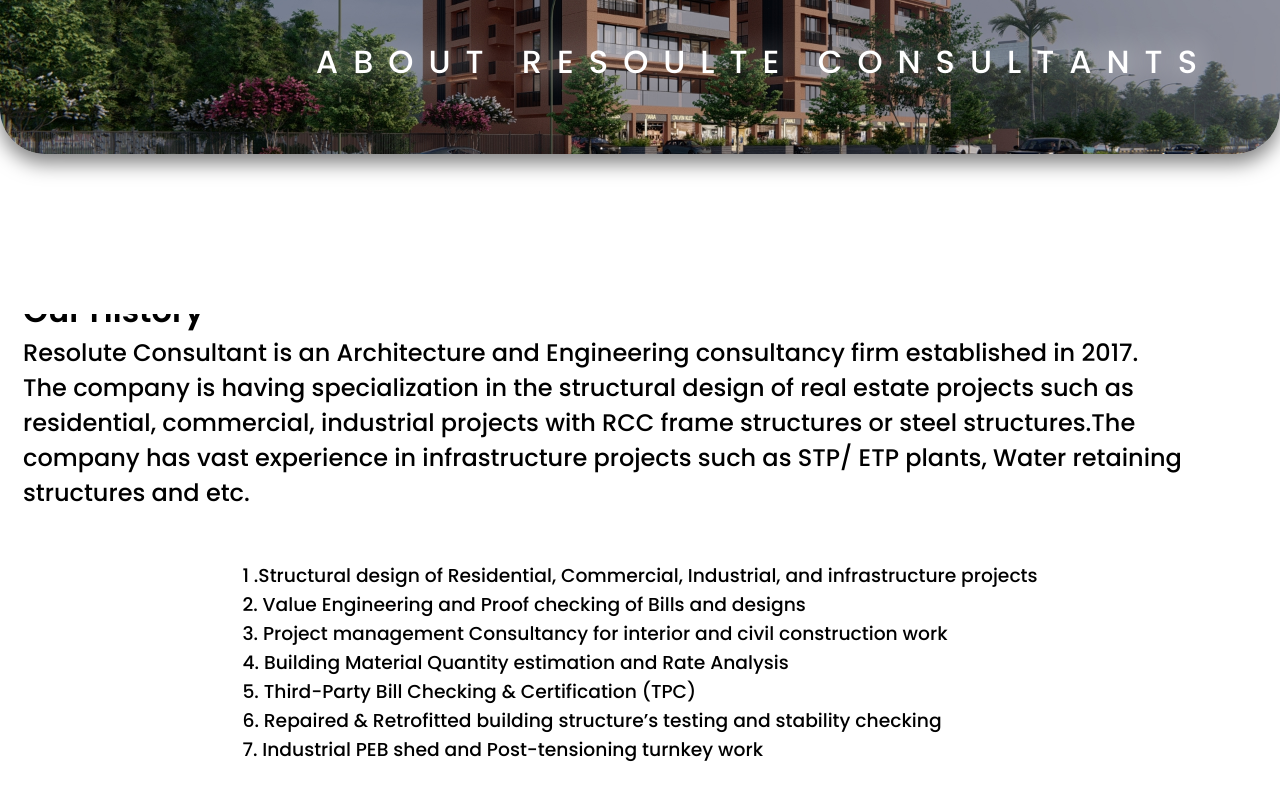
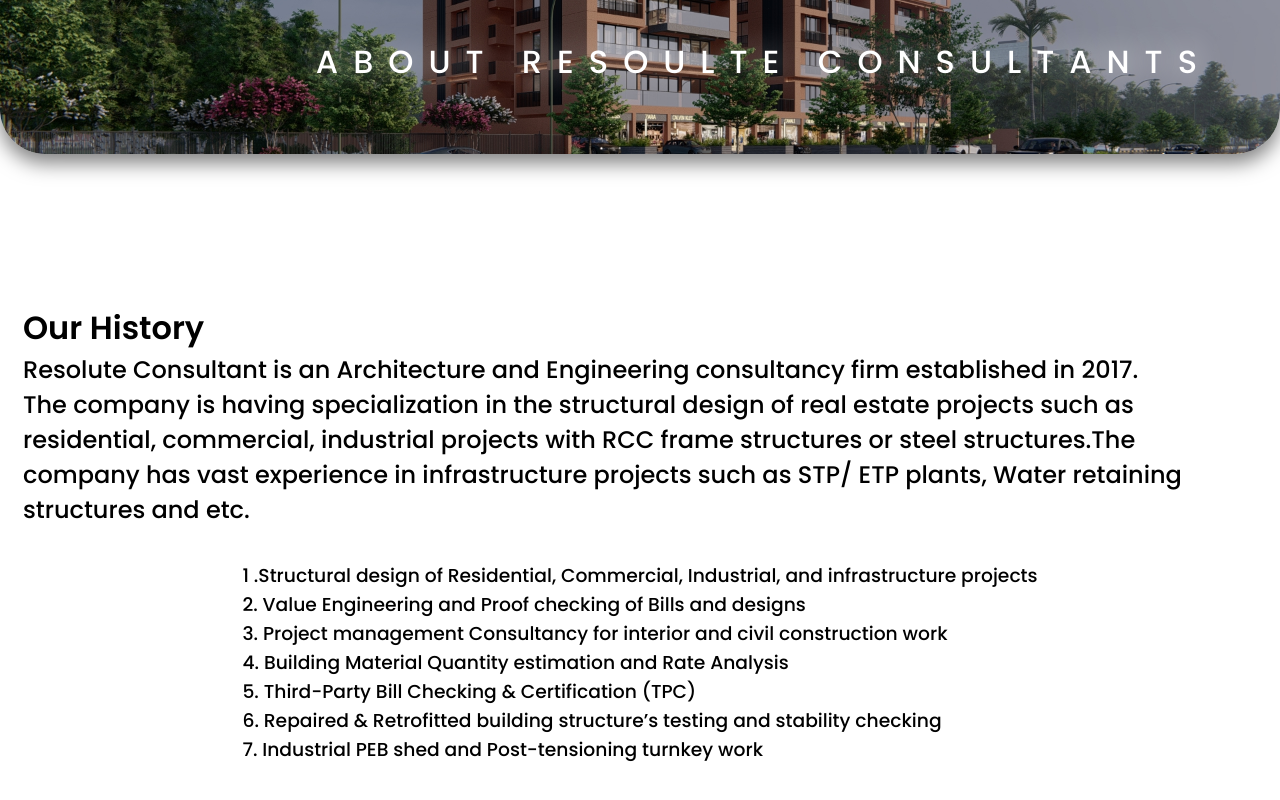
Before and after one commit to shyamaljoshi1/G1_SGP, a React (Create React App) app: page /about in a window 1280 px wide. Shown: the part 486-1286 px from the top of the page. Built offline with nearby package versions, Linux system fonts and the light colour scheme.

Commit message:
about us

```diff
--- a/src/components/aboutus.js
+++ b/src/components/aboutus.js
@@ -132,9 +132,9 @@
   position: relative;
   z-index: 777;
   display: flex;
-  top:-1.7rem;
+  /* top:-1.7rem; */
   flex-direction: column;
-  /* top: 100px; */
+  top: -10px;
   padding-left:23px;
   /* padding-top: 12px; */
   padding-bottom: 12px;
```
